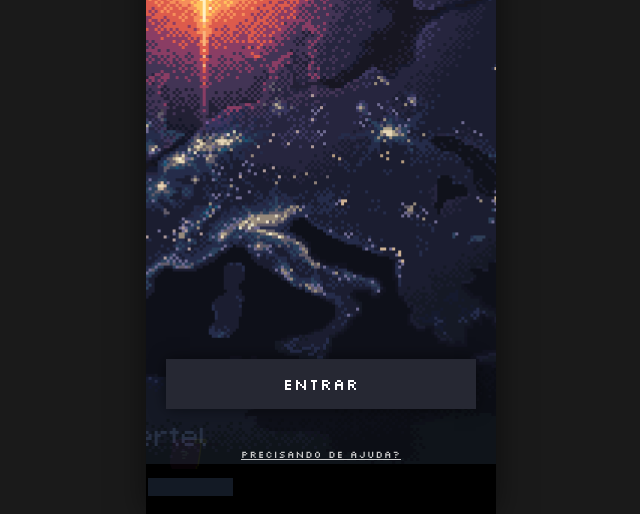
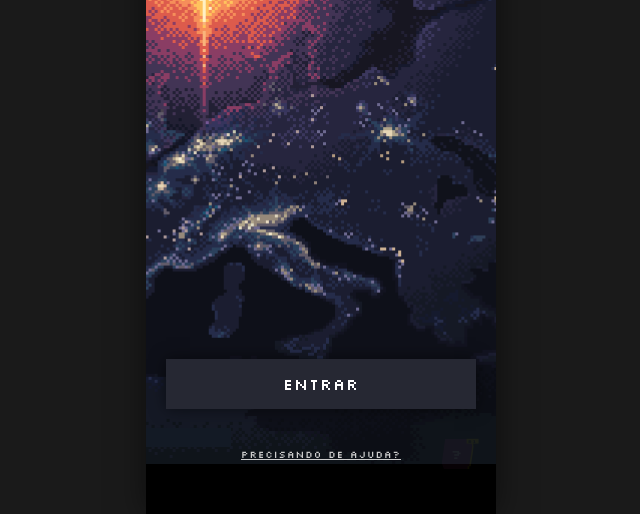
Before and after one commit to Davsool/Passport, a plain HTML site: page home.html in a window 1280 px wide. Shown: the part 298-812 px from the top of the page, without its empty margins (319-959 px from the left). Drawn offline with Linux system fonts and the light colour scheme.

Commit message:
att do css

```diff
--- a/style.css
+++ b/style.css
@@ -1,5 +1,5 @@
 /* ================================================== */
-/* 1. RESET E ESTRUTURA BÁSICA                        */
+/* 1. RESET E ESTRUTURA BÁSICA                        */
 /* ================================================== */
 * {
     margin: 0;
@@ -173,7 +173,7 @@ input::placeholder { color: #bbb; }
 
 
 /* ================================================== */
-/* 3. ECRÃ DE PERFIL                                  */
+/* 3. ECRÃ DE PERFIL                                  */
 /* ================================================== */
 
 /* Removemos o background direto da div principal para não afetar os filhos */
@@ -287,7 +287,7 @@ input::placeholder { color: #bbb; }
 
 
 /* ================================================== */
-/* 4. ECRÃ HOME (Terra)                               */
+/* 4. ECRÃ HOME (Terra)                               */
 /* ================================================== */
 
 .screen-earth {
@@ -377,28 +377,28 @@ input::placeholder { color: #bbb; }
     position: absolute;
     background-color: #131a25; /* Cor do fundo preto */
     width: 85px;
-    height: 18px;
-    bottom: 18px;
-    left: 2px;
+    height: 19px;
+    bottom: 67px;
+    left: 0px;
     z-index: 1;
 }
 
 
 /* ================================================== */
-/* 5. MODAL DE SENHA (Caixa Flutuante)                */
+/* 5. MODAL DE SENHA (Caixa Flutuante)                */
 /* ================================================== */
 
 .modal-overlay {
     position: absolute;
     top: 0; left: 0; width: 100%; height: 100%;
     background-color: rgba(0, 0, 0, 0.85);
-    z-index: 100;
+    z-index: 1000;
     display: flex;
     justify-content: center;
     align-items: center;
     backdrop-filter: blur(2px);
     padding: 20px;
-    animation: slide-in-elliptic-top-fwd 0.7s cubic-bezier(0.250, 0.460, 0.450, 0.940) both;
+    animation: slide-up 0.6s cubic-bezier(0.250, 0.460, 0.450, 0.940) both;
 }
 
 .modal-box {
@@ -459,7 +459,7 @@ input::placeholder { color: #bbb; }
 
 
 /* ================================================== */
-/* 6. ECRÃS DE PAÍSES (Brasil, Japão...)              */
+/* 6. ECRÃS DE PAÍSES (Brasil, Japão...)              */
 /* ================================================== */
 
 .screen-brasil {
@@ -527,7 +527,7 @@ input::placeholder { color: #bbb; }
     outline: none;
     margin-left: auto; /* Empurra para a direita */
     cursor: pointer;
-
+    content: attr(data-tooltip); /* Pega o texto do atributo HTML */
     width: 32px;
     height: 32px;
 
@@ -553,7 +553,7 @@ input::placeholder { color: #bbb; }
 
 
 /* ================================================== */
-/* 7. GRELHA DO MENU (Estilo Atualizado)              */
+/* 7. GRELHA DO MENU (Estilo Atualizado)              */
 /* ================================================== */
 
 .menu-grid {
@@ -599,7 +599,7 @@ input::placeholder { color: #bbb; }
 
 
 /* ================================================== */
-/* 8. MODAIS DE DETALHES (Info, Pontos...)            */
+/* 8. MODAIS DE DETALHES (Info, Pontos...)            */
 /* ================================================== */
 
 .detail-screen {
@@ -663,7 +663,7 @@ input::placeholder { color: #bbb; }
 
 
 /* ================================================== */
-/* 9. MENU DO UTILIZADOR (Dropdown)                   */
+/* 9. MENU DO UTILIZADOR (Dropdown)                   */
 /* ================================================== */
 
 .user-menu {
@@ -704,7 +704,7 @@ input::placeholder { color: #bbb; }
 
 
 /* ================================================== */
-/* 10. MODAL DE GALERIA DE AVATAR                     */
+/* 10. MODAL DE GALERIA DE AVATAR                     */
 /* ================================================== */
 
 .btn-gallery {
@@ -763,7 +763,7 @@ input::placeholder { color: #bbb; }
 
 
 /* ================================================== */
-/* 11. ANIMAÇÕES EXTRAS                               */
+/* 11. ANIMAÇÕES EXTRAS                               */
 /* ================================================== */
 
 @-webkit-keyframes slide-in-elliptic-top-fwd {
@@ -777,7 +777,7 @@ input::placeholder { color: #bbb; }
 
 
 /* ================================================== */
-/* 12. BOTÃO GLITCH DE AJUDA (?) - COM CORES NOVAS    */
+/* 12. BOTÃO GLITCH DE AJUDA (?) - COM CORES NOVAS    */
 /* ================================================== */
 
 /* Container */
@@ -791,10 +791,10 @@ input::placeholder { color: #bbb; }
     min-height: 40px;
 }
 
-/* Wrapper do botão */
+/* Wrapper do botão - MOVIDO PARA A DIREITA */
 .radio-wrapper.help-btn-wrapper {
     position: absolute;
-    left: 0;
+    right: 0; /* Alterado de left:0 para right:0 */
     top: 50%;
     transform: translateY(-50%) scale(0.8);
 
```
